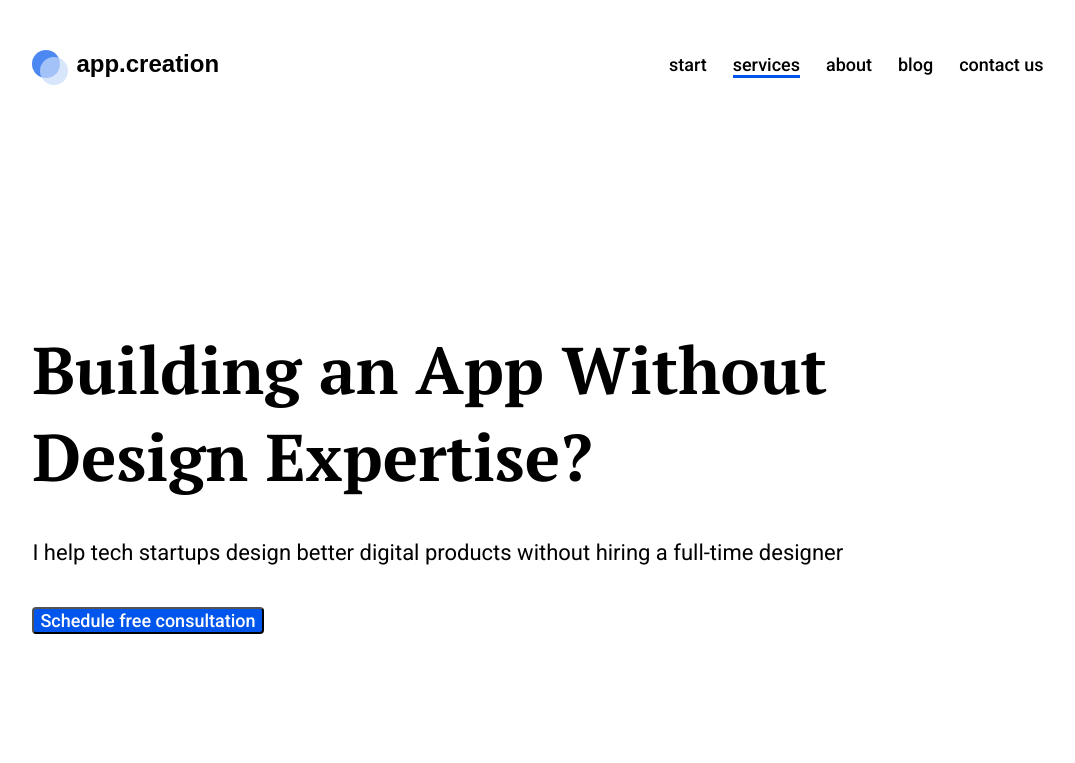
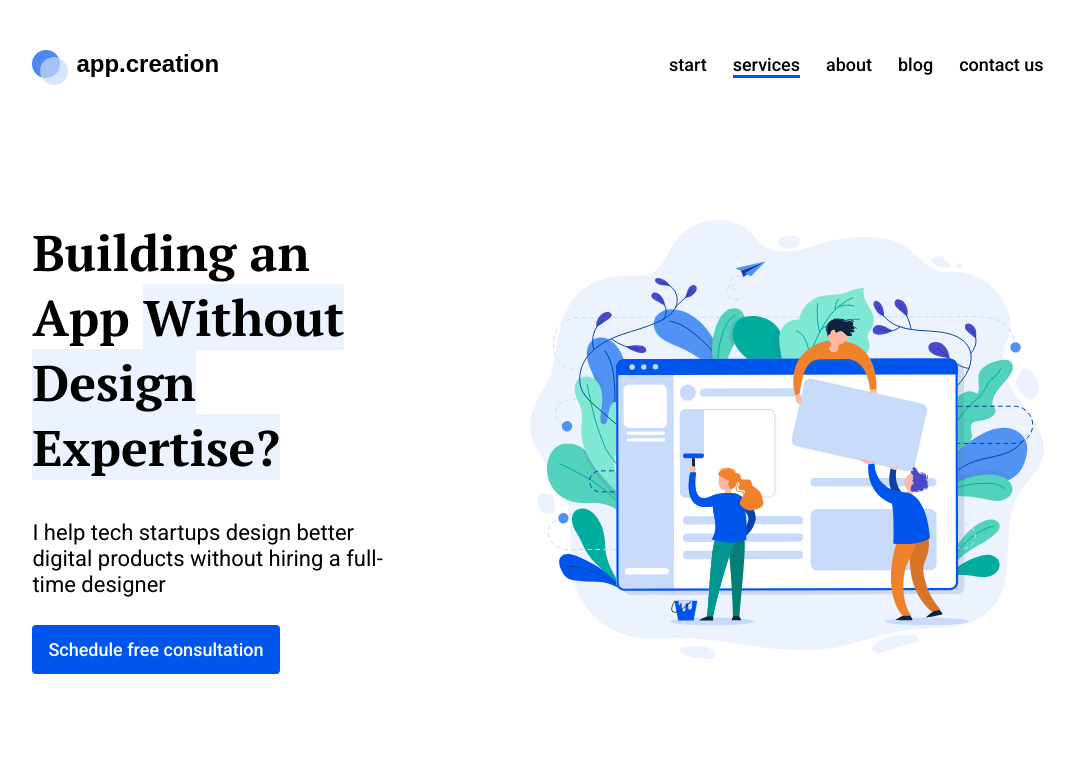
Before and after one commit to WebHeroSchool/HTML-CSS-2.0, a plain HTML site: page index.html in a window 1280 px wide. Shown: the whole page, without its empty margins (102-1177 px from the left). Drawn offline with Linux system fonts and the light colour scheme.

Commit message:
стили для основного блока сайта

```diff
--- a/index.html
+++ b/index.html
@@ -23,15 +23,13 @@
 			<a href="#" class="menu__item">contact us</a>
 		</nav>
 	</header>
-	<section class="main-section">
-		<main class="main-content">
-			<h1 class="main-content__title">Building an App Without Design Expertise?</h1>
-			<p class="main-content__description">I help tech startups design better digital products without hiring a full-time designer</p>
-			<button class="main-content__button">Schedule free consultation</button>
-		</main>
-		<div class="image-content">
-			<img src="" alt="" class="image-content__image">
-		</div>
+	<section class="main">
+			<h1 class="main__title">Building an App
+			<span class="main__title-text_highlight">Without Design Expertise?
+				</span>
+			</h1>
+			<p class="main__subtitle">I help tech startups design better digital products without hiring a full-time designer</p>
+			<a href="#"class="main__button" type="button" name="button">Schedule free consultation</a>
 	</section>
   </div>
 </body>
--- a/style.css
+++ b/style.css
@@ -5,6 +5,7 @@
 .header{
 	display: flex;
 	justify-content: space-between;
+	margin-bottom: 100px;
 }
 
 .logo .menu{
@@ -83,31 +84,29 @@ opacity: .7;
 	opacity: 1;
 	width: 100%;
 }
-.main-section{
-	display: flex;
+.main{
+ padding:0 63% 100px 0;
+ background: url(img/mainImg.svg) no-repeat top right;
 }
-.main-content__title{
+
+.main__title{
 font-family: 'PT Serif', serif;
-font-size: 66px;
+font-size: 50px;
 font-weight: bold;
-line-height: 87px;
-display: flex;
-align-items: center;
-margin-top: 206px;
-margin-bottom: 40px;
+line-height: 65px;
+margin: 0 0 40px 0;
 }
-.main-content__description{
+.main__title-text_highlight{
+	background: #ecf3ff;
+}
+.main__subtitle{
 	font-family: 'Roboto', sans-serif;
 	font-size: 22px;
 	font-weight: normal;
 	line-height: 26px;
-	margin: 0px;
+	margin: 0 0 41px 0;
 }
-.image-content{
-	display: flex;
-	margin:170px 0 181px 191px;
-}
-.main-content__button{
+.main__button{
 	background: #0056EC;
     border-radius: 4px;
     color: white;
@@ -116,5 +115,10 @@ font-style: normal;
 font-weight: 500;
 font-size: 18px;
 line-height: 21px;
-margin-top: 41px;
+padding: 14px 16px;
+text-decoration: none;
+transition: background-color .5s;
 }
+.main__button:hover{
+	background-color:#191970;
+}
```
Also changed, not shown: img/mainImg.svg (added), 1 other file.
